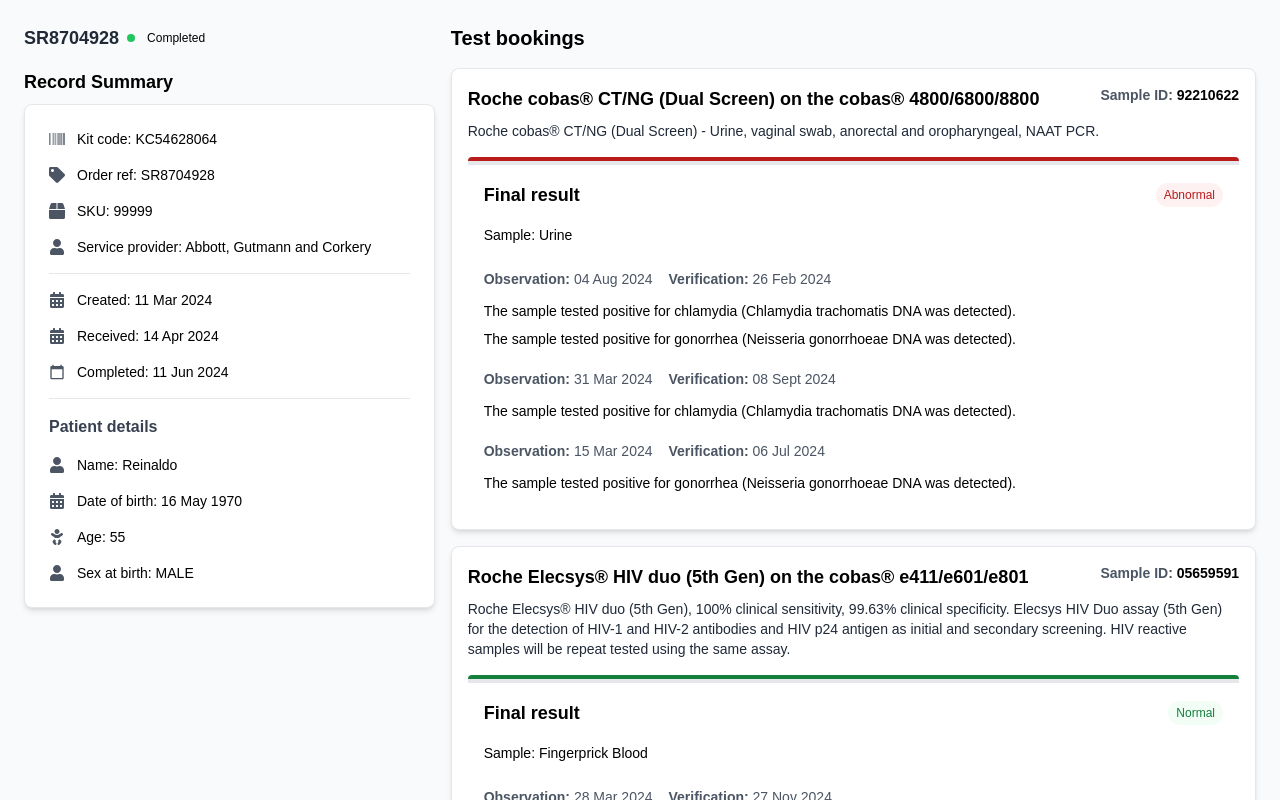
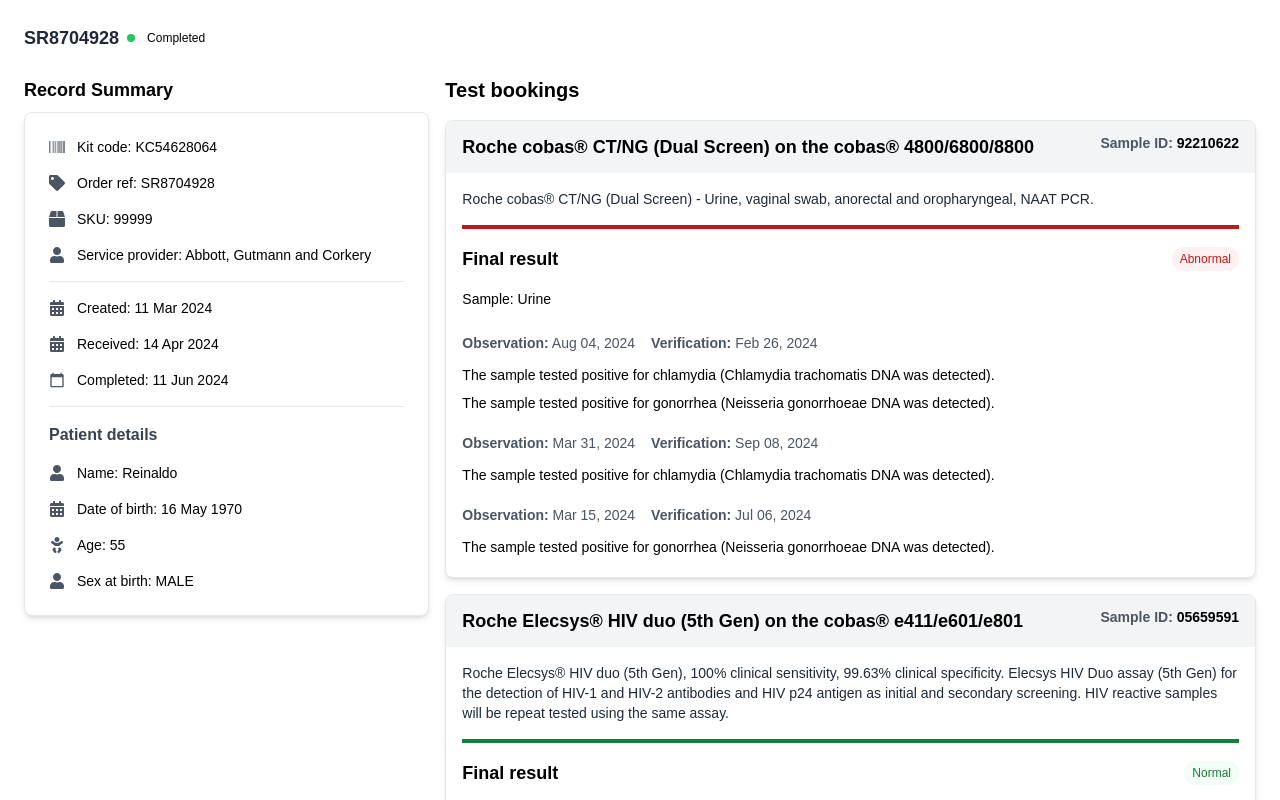
Before and after one commit to conorhutchins/Preventx-Frontend-TechTest, a Next.js app: page /screen/SR8704928 in a window 1280 px wide. Shown: the top 800 px of the page. Built offline with nearby package versions, Linux system fonts and the light colour scheme.

Commit message:
refactor to improve styling and extract logic into more utils

```diff
--- a/components/TestResultCard/TestResultCard.tsx
+++ b/components/TestResultCard/TestResultCard.tsx
@@ -1,40 +1,36 @@
 import { ScreenDetailsResponse } from "../../test-utilities/api/contract";
 import { formatDate } from "../../utils/formatDate";
 import { getStatusColors } from "../../utils/getStatusColor";
-
-const toTitleCase = (str: string) =>
-  str
-    .toLowerCase()
-    .split("-")
-    .map(word => word.charAt(0).toUpperCase() + word.slice(1))
-    .join(" ");
+import { toTitleCase } from "../../utils/toTitleCase";
 
 interface TestResultCardProps {
   request: ScreenDetailsResponse["serviceRequests"][number];
 }
 
 export default function TestResultCard({ request }: TestResultCardProps) {
-  const statusLevel = request.results[0].level; // Assuming the first result determines the status
+  const statusLevel = request.results[0].level;
   const { text: statusTextColor, bar: statusBarColor, bg: statusBgColor } = getStatusColors(statusLevel);
 
   return (
-    <div className="p-4 bg-white shadow-md rounded-lg border border-gray-200 relative">
-      {/* Title and Sample ID */}
-      <div className="flex justify-between mb-2">
+    <div className="bg-white shadow-md rounded-lg border border-gray-200 relative overflow-hidden">
+      {/* Grey banner with Title & Sample ID */}
+      <div className="bg-gray-100 px-4 py-3">
+        <div className="flex justify-between">
           <h3 className="text-lg font-bold">{request.title}</h3>
           <p className="text-sm text-gray-600 font-semibold">
             Sample ID: <span className="text-black">{request.sampleId}</span>
           </p>
         </div>
-
+      </div>
+      <div className="p-4">
         {/* Test Description */}
         <p className="text-sm text-gray-800 mb-4">{request.description}</p>
 
-      {/* Colored Bar: using the bar property, which matches the text colour */}
-      <div className={`h-1 w-full ${statusBarColor} rounded-t-md`}></div>
+        {/* Colored Bar */}
+        <div className={`h-1 w-full ${statusBarColor}`}></div>
 
         {/* Final Result Section */}
-      <div className="p-4 border-t-4">
+        <div className="pt-4">
           <div className="flex justify-between items-center mb-4">
             <h4 className="text-lg font-bold">Final result</h4>
             {/* Status badge with dynamic text and background colours */}
@@ -68,5 +64,6 @@
           </div>
         </div>
       </div>
+    </div>
   );
 }
--- a/pages/screen/[screenReference].tsx
+++ b/pages/screen/[screenReference].tsx
@@ -32,11 +32,9 @@
   if (!data) return <div className="text-gray-500 p-4">No data available</div>;
 
   return (
-    <div className="min-h-screen p-6 flex flex-col md:flex-row gap-4 bg-gray-50">
-      {/* Left Panel - Summary */}
-      <aside className="md:w-1/3">
-        {/* Param title and Completed Status */}
-        <div className="mb-4">
+    <div className="min-h-screen p-6 bg-white">
+      {/* Header: Param Title with Completed Status */}
+      <header className="mb-6">
         <div className="flex items-center space-x-2">
           <h1 className="text-lg font-bold text-gray-800">{data.screenReference}</h1>
           <div className="flex items-center space-x-1">
@@ -44,15 +42,16 @@
             <span className="pl-2 text-xs text-black-500">Completed</span>
           </div>
         </div>
-        </div>
+      </header>
 
-        {/* Record Summary */}
+      {/* Panels: Left for SummaryPanel, Right for TestResultCard */}
+      <div className="flex flex-col md:flex-row gap-4">
+        <aside className="md:w-1/3">
           <h2 className="text-lg font-semibold mb-2">Record Summary</h2>
           <SummaryPanel data={data} />
         </aside>
 
-      {/* Right Panel - Test Results */}
-      <main className="flex-1">
+        <main className="md:w-2/3">
           <h1 className="text-xl font-bold mb-4">Test bookings</h1>
           <div className="space-y-4">
             {data.serviceRequests.map((request, index) => (
@@ -61,5 +60,6 @@
           </div>
         </main>
       </div>
+    </div>
   );
 }
--- a/utils/formatDate.ts
+++ b/utils/formatDate.ts
@@ -1,5 +1,5 @@
 export function formatDate(dateString?: string | null): string {
     if (!dateString) return "N/A";
     const date = new Date(dateString);
-    return date.toLocaleDateString("en-GB", { day: "2-digit", month: "short", year: "numeric" });
-  }
+    return date.toLocaleDateString("en-US", { month: "short", day: "2-digit", year: "numeric" });
+}
--- /dev/null
+++ b/utils/toTitleCase.ts
@@ -0,0 +1,6 @@
+export const toTitleCase = (str: string): string =>
+    str
+      .toLowerCase()
+      .split("-")
+      .map(word => word.charAt(0).toUpperCase() + word.slice(1))
+      .join(" ");
```
Lines whose indentation alone changed are shown as unchanged.
